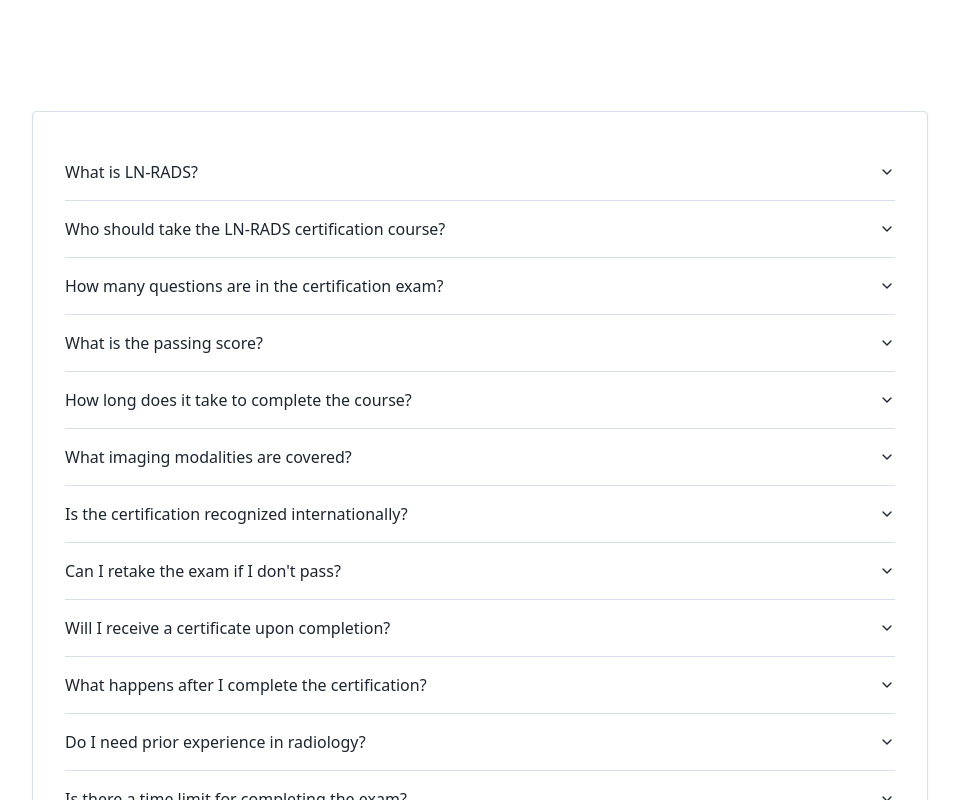
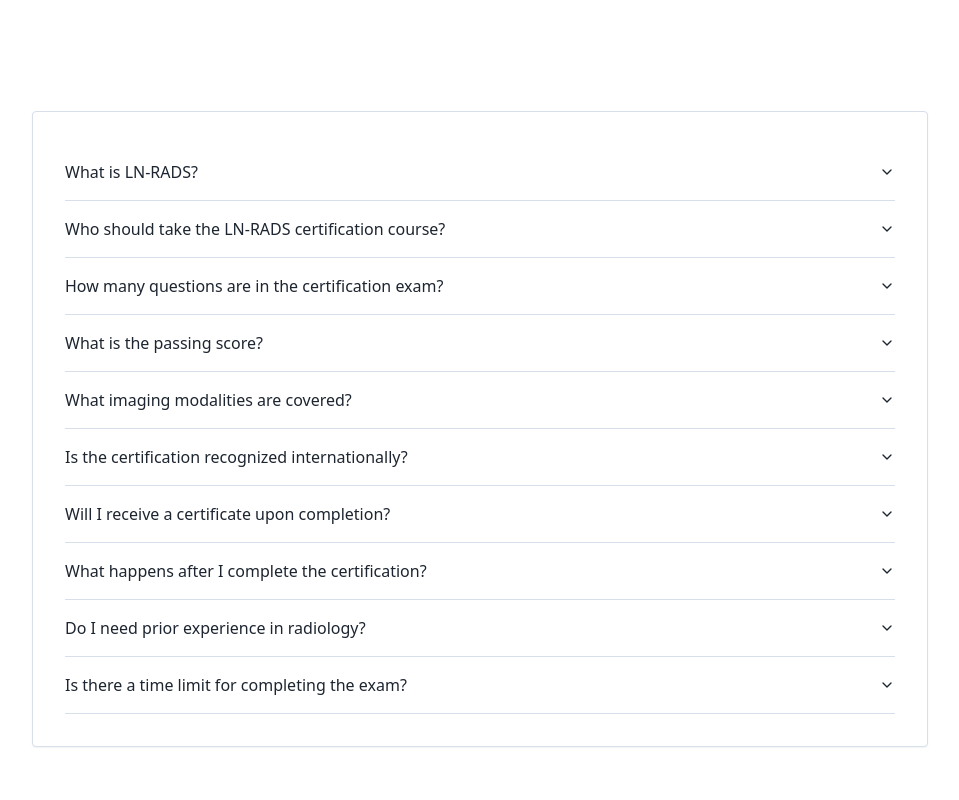
Before and after one commit to dominik-olsz/ln-rads-cert, a React (Vite) app: page /faq in a window 1280 px wide. Shown: the part 417-1217 px from the top of the page, without its empty margins (160-1119 px from the left). Built offline with nearby package versions, Linux system fonts and the light colour scheme; what @lovable.dev/cloud-auth-js would draw is missing.

Commit message:
Changes
Co-authored-by: Teamsharq <206937157+Teamsharq@users.noreply.github.com>

```diff
--- a/src/pages/FAQ.tsx
+++ b/src/pages/FAQ.tsx
@@ -28,20 +28,12 @@ const FAQ = () => {
       answer: "You need to achieve a minimum score of 80% to pass the certification exam and receive your official LN-RADS certification."
     },
     {
-      question: "How long does it take to complete the course?",
-      answer: "The course is self-paced, allowing you to learn at your own speed. Most participants complete the training and certification within 4-8 weeks, but you have flexible access to take as much time as needed."
-    },
-    {
       question: "What imaging modalities are covered?",
       answer: "The LN-RADS certification covers all major imaging modalities including Ultrasound (US), Computed Tomography (CT), Magnetic Resonance (MR), and Positron Emission Tomography (PET)."
     },
     {
       question: "Is the certification recognized internationally?",
       answer: "Yes, the LN-RADS certification is an official certification program recognized globally by medical institutions and professional organizations."
-    },
-    {
-      question: "Can I retake the exam if I don't pass?",
-      answer: "No, you have only one attempt to pass the certification exam. Please ensure you're well-prepared before taking the test, as there are no retakes available."
     },
     {
       question: "Will I receive a certificate upon completion?",
```
